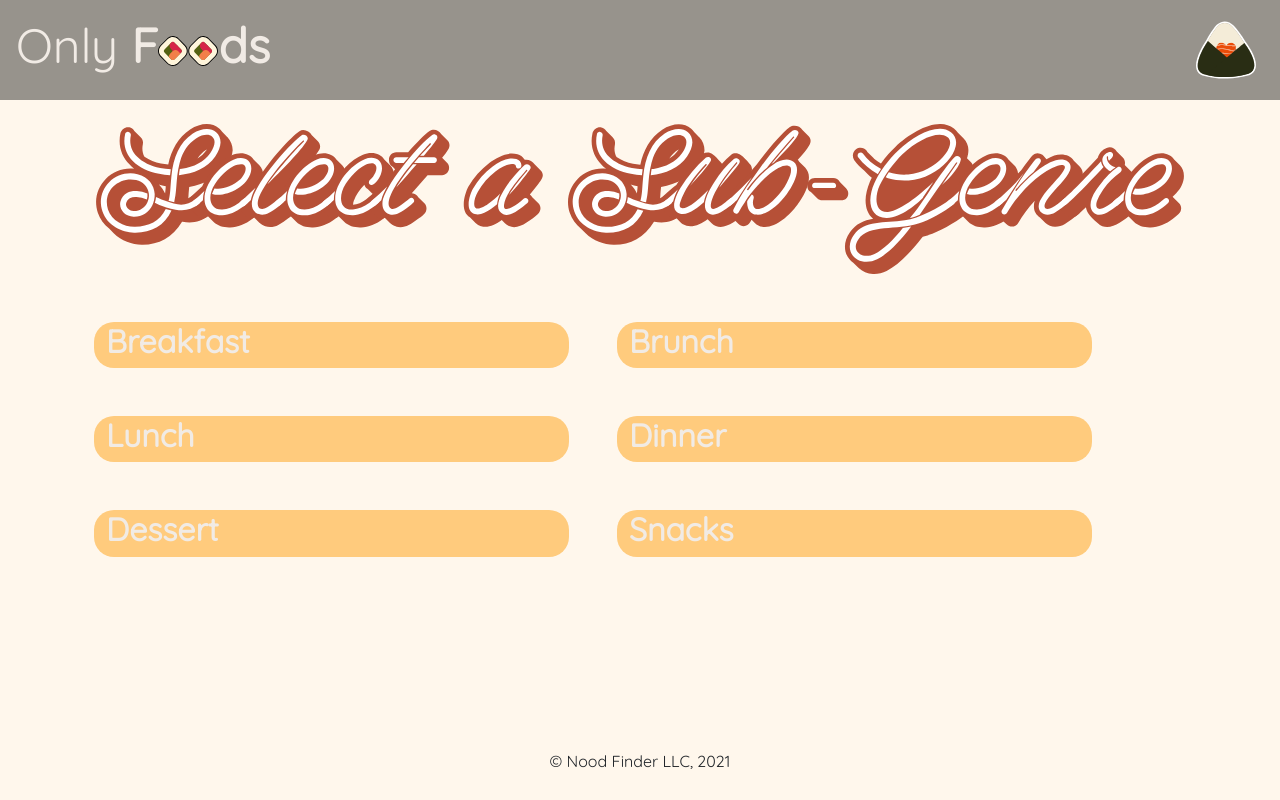
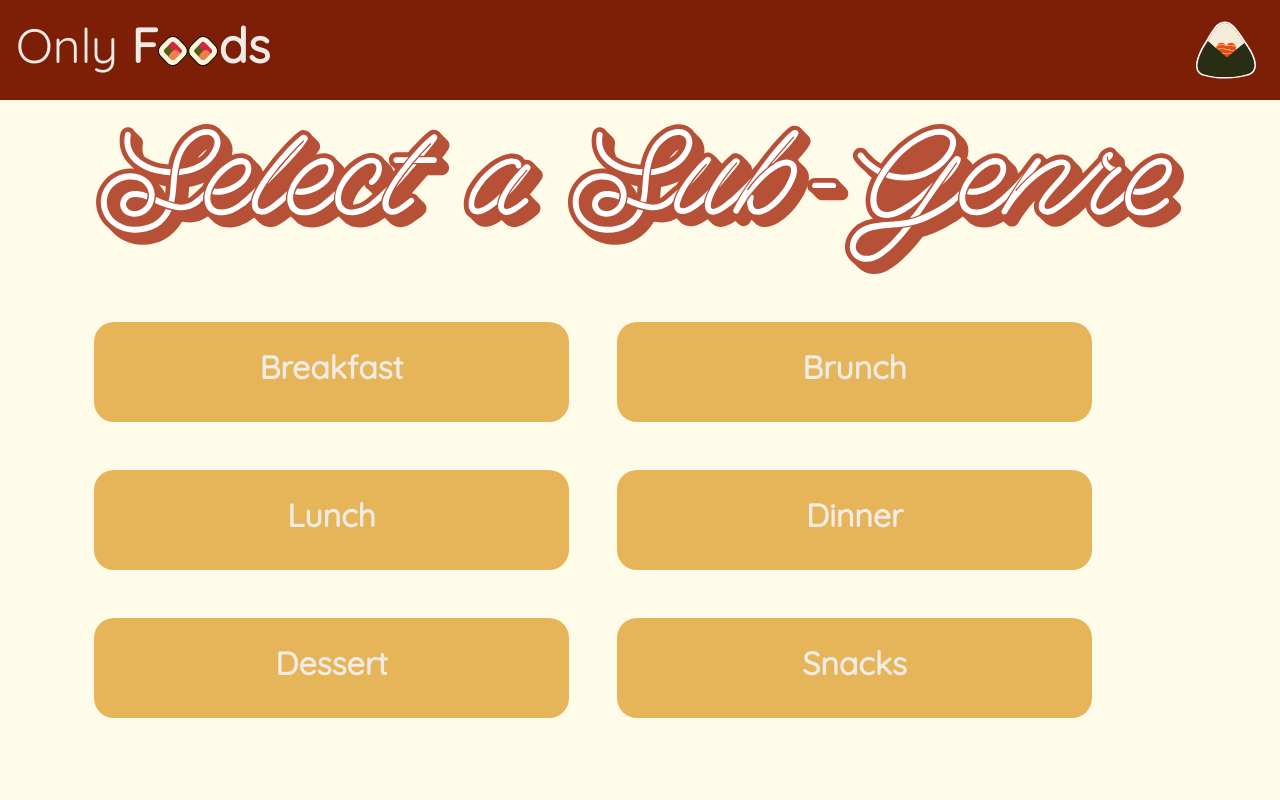
Before and after one commit to DavidMark24/NoodFinder, a React (Create React App) app in the folder client/: page /meals in a window 1280 px wide. Shown: the top 800 px of the page. Built offline with nearby package versions, Linux system fonts and the light colour scheme; a web font is replaced by a local one.

Commit message:
updating color palette

```diff
--- a/client/src/App.css
+++ b/client/src/App.css
@@ -1,11 +1,11 @@
 body {
   font-family: 'Quicksand', sans-serif;
-  background-color: #fff7ec;
+  background-color: #FFFBE9;
   font-size: 16px;
 }
 
 .navbar-color {
-  background-color: #97938c;
+  background-color: #7D1E06;
 }
 
 h1 {
@@ -43,7 +43,7 @@ p {
 }
 
 .tan_bg  {
-  background-color: #ffcb7d;
+  background-color: #E6B559;
 }
 
 .light_brown  {
@@ -51,7 +51,7 @@ p {
 }
 
 .light_brown_bg  {
-  background-color: #9d581f;
+  background-color: #723817;
 }
 
 .dark_brown  {
@@ -130,40 +130,13 @@ p {
   border-radius: 20px;
 }
 
-.favorite-recipes {
+.cuisine-box {
   display: flex;
-  flex-direction: column;
+  height: 100px;
+  justify-content: center;
   align-items: center;
 }
 
-.cuisine-box {
-  position: relative;
-  display: flex;
-  height: fit-content;
-  flex-wrap: wrap;
-  /* width: 45vw; */
-  align-items: center;
-}
-
-.recipe-image {
-  height: 200px;
-  border-radius: 15px;
-  margin: 10px;
-}
-
-.recipe-info {
-  display: flex;
-  flex: 1 1 150px;
-  flex-direction: column;
-  margin: 5px 15px;
-}
-
-.reject-recipe-svg {
-  position: absolute;
-  width: 70px;
-  bottom: 5px;
-  right: 5px;
-}
 .footer-box {
   display: flex;
   height: 15px;
```
